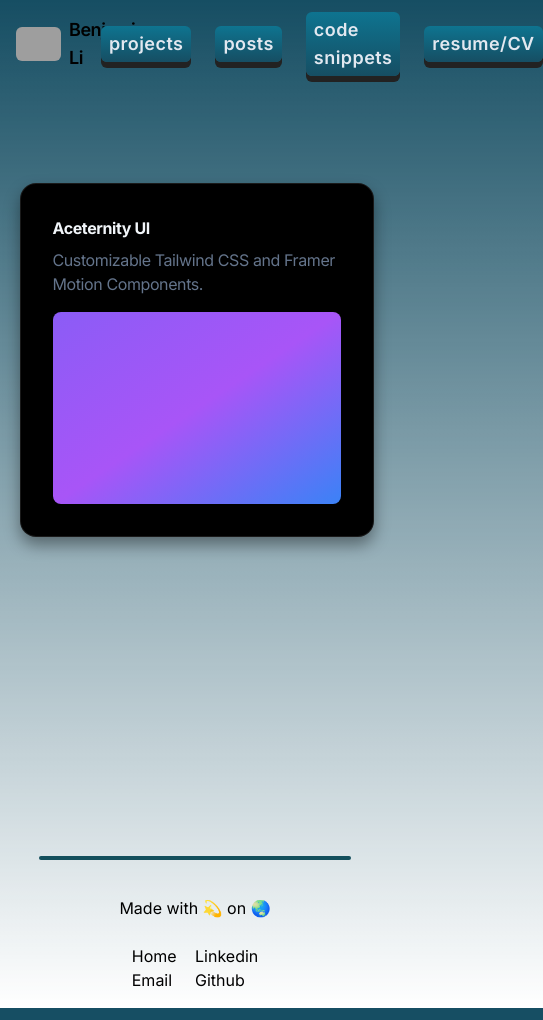
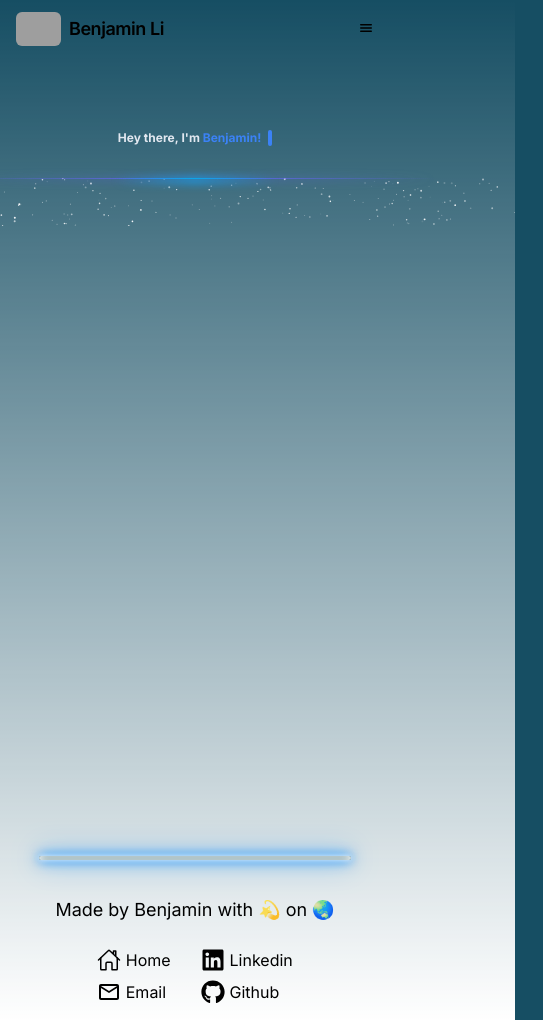
Before and after one commit to benjamin-jun-li/portfolio, a Next.js app: page / in a window 390 px wide. Shown: the whole page, 543 px wide, since content can reach past the window. Built offline with nearby package versions, Linux system fonts and the light colour scheme; grey boxes are pictures that could not be loaded.

Commit message:
finished navbar and footer, start working on main page

```diff
--- a/package.json
+++ b/package.json
@@ -9,6 +9,7 @@
     "lint": "next lint"
   },
   "dependencies": {
+    "@radix-ui/react-navigation-menu": "^1.1.4",
     "@tsparticles/engine": "^3.3.0",
     "@tsparticles/react": "^3.0.0",
     "@tsparticles/slim": "^3.3.0",
@@ -19,7 +20,8 @@
     "react-dom": "^18",
     "react-icons": "^5.0.1",
     "simplex-noise": "^4.0.1",
-    "tailwind-merge": "^2.2.1"
+    "tailwind-merge": "^2.2.1",
+    "tailwindcss-animate": "^1.0.7"
   },
   "devDependencies": {
     "@types/node": "^20",
--- a/src/app/globals.css
+++ b/src/app/globals.css
@@ -36,6 +36,12 @@
   width: 14px;
 }
 
+@media screen and (max-width < 500px) {
+  ::-webkit-scrollbar {
+    width: 6px;
+  }
+}
+
 ::-webkit-scrollbar-track {
   background: linear-gradient(
     180deg,
--- a/src/app/page.tsx
+++ b/src/app/page.tsx
@@ -1,24 +1,11 @@
-import { PinContainer } from "@/components/ui/3d-pin";
+"use client";
+import TypingTitle from "@/components/main-page/typing-title";
 
 export default function Home() {
- return (
-  <main className="flex flex-col items-center justify-between p-24">
-   <PinContainer
-    title="/ui.aceternity.com"
-    href="https://twitter.com/mannupaaji"
-   >
-    <div className="flex basis-full flex-col p-4 tracking-tight text-slate-100/50 sm:basis-1/2 w-[20rem] h-[20rem] ">
-     <h3 className="max-w-xs !pb-2 !m-0 font-bold  text-base text-slate-100">
-      Aceternity UI
-     </h3>
-     <div className="text-base !m-0 !p-0 font-normal">
-      <span className="text-slate-500 ">
-       Customizable Tailwind CSS and Framer Motion Components.
-      </span>
-     </div>
-     <div className="flex flex-1 w-full rounded-lg mt-4 bg-gradient-to-br from-violet-500 via-purple-500 to-blue-500" />
-    </div>
-   </PinContainer>
-  </main>
- );
+  return (
+    <main className="flex flex-col items-center justify-between p-12">
+      <TypingTitle />
+
+    </main>
+  );
 }
--- a/src/components/footer.tsx
+++ b/src/components/footer.tsx
@@ -1,18 +1,46 @@
-import { FaGithub } from "react-icons/fa";
+import { FaGithub, FaLinkedin } from "react-icons/fa";
+import { IoHomeOutline } from "react-icons/io5";
+import { MdOutlineEmail } from "react-icons/md";
+import Link from "next/link";
 
 const Footer = () => {
   return (
-    <footer className="py-4 w-full flex flex-col justify-center items-center relative">
-      <div className="absolute top-0 left-1/2 transform -translate-x-1/2 h-1 bg-[#134F5C] w-4/5 rounded-md"></div>
-      <p className="my-6">Made with 💫 on 🌏</p>
-      <div className="grid grid-cols-2">
-        <ul className="col-span-1">
-          <li>Home</li>
-          <li>Email</li>
+    <footer className="py-4 w-full h-fit flex flex-col justify-center items-center relative">
+      <div className="absolute top-0 left-1/2 transform -translate-x-1/2 h-1 bg-[#134F5C] w-4/5 rounded-md shadow-[0_0_5px_#fff,inset_0_0_10px_#fff,0_0_10px_#08f,0_0_15px_#08f,0_0_30px_#08f]"></div>
+      <p className="my-6 text-lg">
+        Made by Benjamin with <em className="animate-pulse">💫</em> on 🌏
+      </p>
+      <div className="w-fit grid grid-cols-2 gap-x-3">
+        <ul className="col-span-1 space-y-2">
+          <li>
+            <Link href="#" className="w-full flex hover:underline">
+              <IoHomeOutline className="w-6 h-6" />
+              &nbsp;Home
+            </Link>
+          </li>
+          <li>
+            <a
+              className="hover:underline w-full flex"
+              href="mailto:benjaminli6@outlook.com"
+            >
+              <MdOutlineEmail className="w-6 h-6" />
+              &nbsp;Email
+            </a>
+          </li>
         </ul>
-        <ul className="col-span-1">
-          <li>Linkedin</li>
-          <li>Github</li>
+        <ul className="col-span-1 space-y-2">
+          <li>
+            <a href="#" className="hover:underline w-full flex">
+              <FaLinkedin className="w-6 h-6" />
+              &nbsp;Linkedin
+            </a>
+          </li>
+          <li>
+            <a href="#" className="hover:underline  w-full flex">
+              <FaGithub className="w-6 h-6" />
+              &nbsp;Github
+            </a>
+          </li>
         </ul>
       </div>
     </footer>
--- a/src/components/header.tsx
+++ b/src/components/header.tsx
@@ -1,5 +1,8 @@
+"use client";
 import Link from "next/link";
 import Image from "next/image";
+import * as NavigationMenu from "@radix-ui/react-navigation-menu";
+import { IoMenu } from "react-icons/io5";
 
 const navbarLinkStyle =
   "px-2 py-1 text-lg font-semibold tracking-wide shadow-[0_6px_0_rgb(34,34,34)] hover:shadow-[0_4px_0px_rgb(34,34,34)] text-slate-200 bg-gradient-to-b from-cyan-700 to-cyan-900 ease-out hover:translate-y-0.5 transition-all rounded-md";
@@ -8,7 +11,7 @@
   return (
     <header className="w-full flex flex-row justify-between my-3 px-4 sm:px-6 md:px-16 lg:px-28 xl:px-60 2xl:px-72">
       <div className="flex items-center space-x-4">
-        <Link className="flex items-center space-x-2" href="#">
+        <Link className="flex items-center space-x-2" href="/">
           <Image
             src={"https://github.com/benjamin-jun-li.png"}
             alt="profile"
@@ -21,7 +24,8 @@
           </span>
         </Link>
       </div>
-      <nav className="flex items-center space-x-6 ">
+      <MobileNavMenu className="relative md:hidden" />
+      <nav className="hidden md:flex items-center space-x-6 ">
         <Link className={navbarLinkStyle} href="/projects">
           projects
         </Link>
@@ -43,4 +47,31 @@
   );
 };
 
+const MobileNavMenu = ({ className }: { className: string }) => {
+  return (
+    <NavigationMenu.Root className={className}>
+      <NavigationMenu.List className="relative pt-2">
+        <NavigationMenu.Item>
+          <NavigationMenu.Trigger className="flex flex-row justify-center items-center">
+            <IoMenu />
+          </NavigationMenu.Trigger>
+          <NavigationMenu.Content className="absolute right-1 w-32 border-y-[2px] border-y-teal-800">
+            <ul>
+              <li className="hover:bg-slate-800 transition rounded-md p-2">
+                <Link href="/projects">projects</Link>
+              </li>
+              <li className="hover:bg-slate-800 transition rounded-md p-2">
+                <Link href="/posts">posts</Link>
+              </li>
+              <li className="hover:bg-slate-800 transition rounded-md p-2">
+                <Link href="/snippets">code snippets</Link>
+              </li>
+            </ul>
+          </NavigationMenu.Content>
+        </NavigationMenu.Item>
+      </NavigationMenu.List>
+    </NavigationMenu.Root>
+  );
+};
+
 export default Header;
--- /dev/null
+++ b/src/components/main-page/typing-title.tsx
@@ -0,0 +1,44 @@
+"use client";
+import { TypewriterEffectSmooth } from "@/components/ui/typewriter-effect";
+import { SparklesCore } from "@/components/ui/sparkles";
+
+const words = [
+  {
+    text: "Hey there,",
+  },
+  {
+    text: "I'm",
+  },
+  {
+    text: "Benjamin!",
+    className: "text-blue-500 dark:text-blue-500",
+  },
+];
+
+const TypingTitle = () => {
+  return (
+    <>
+      <TypewriterEffectSmooth words={words} />
+      <div className="w-[40rem] h-12 relative">
+        {/* Gradients */}
+        <div className="absolute inset-x-20 top-0 bg-gradient-to-r from-transparent via-indigo-500 to-transparent h-[2px] w-3/4 blur-sm" />
+        <div className="absolute inset-x-20 top-0 bg-gradient-to-r from-transparent via-indigo-500 to-transparent h-px w-3/4" />
+        <div className="absolute inset-x-60 top-0 bg-gradient-to-r from-transparent via-sky-500 to-transparent h-[5px] w-1/4 blur-sm" />
+        <div className="absolute inset-x-60 top-0 bg-gradient-to-r from-transparent via-sky-500 to-transparent h-px w-1/4" />
+
+        {/* Core component */}
+        <SparklesCore
+          background="transparent"
+          minSize={0.4}
+          maxSize={1}
+          particleDensity={1200}
+          className="w-full h-full"
+          particleColor="#FFFFFF"
+        />
+        <div className="absolute inset-0 w-full h-full [mask-image:radial-gradient(350px_200px_at_top,transparent_20%,cyan)]"></div>
+      </div>
+    </>
+  );
+};
+
+export default TypingTitle;
--- /dev/null
+++ b/src/components/ui/text-generate-effect.tsx
@@ -0,0 +1,54 @@
+"use client";
+import { useEffect } from "react";
+import { motion, stagger, useAnimate } from "framer-motion";
+import { cn } from "@/utils/cn";
+
+export const TextGenerateEffect = ({
+  words,
+  className,
+}: {
+  words: string;
+  className?: string;
+}) => {
+  const [scope, animate] = useAnimate();
+  let wordsArray = words.split(" ");
+  useEffect(() => {
+    animate(
+      "span",
+      {
+        opacity: 1,
+      },
+      {
+        duration: 2,
+        delay: stagger(0.2),
+      }
+    );
+  }, [scope.current]);
+
+  const renderWords = () => {
+    return (
+      <motion.div ref={scope}>
+        {wordsArray.map((word, idx) => {
+          return (
+            <motion.span
+              key={word + idx}
+              className="dark:text-white text-black opacity-0"
+            >
+              {word}{" "}
+            </motion.span>
+          );
+        })}
+      </motion.div>
+    );
+  };
+
+  return (
+    <div className={cn("font-bold", className)}>
+      <div className="mt-4">
+        <div className=" dark:text-white text-black text-2xl leading-snug tracking-wide">
+          {renderWords()}
+        </div>
+      </div>
+    </div>
+  );
+};
--- a/src/components/ui/typewriter-effect.tsx
+++ b/src/components/ui/typewriter-effect.tsx
@@ -54,7 +54,7 @@
                   initial={{}}
                   key={`char-${index}`}
                   className={cn(
-                    `dark:text-white text-black opacity-0 hidden`,
+                    `dark:text-white text-slate-200 opacity-0 hidden`,
                     word.className
                   )}
                 >
@@ -125,7 +125,7 @@
               {word.text.map((char, index) => (
                 <span
                   key={`char-${index}`}
-                  className={cn(`dark:text-white text-black `, word.className)}
+                  className={cn(`text-slate-200`, word.className)}
                 >
                   {char}
                 </span>
--- /dev/null
+++ b/src/lib/utils.ts
@@ -0,0 +1,6 @@
+import { type ClassValue, clsx } from "clsx"
+import { twMerge } from "tailwind-merge"
+
+export function cn(...inputs: ClassValue[]) {
+  return twMerge(clsx(inputs))
+}
```
Also changed, not shown: src/components/ui/wavy-background.tsx (deleted, +0 -132 lines), src/app/posts/page.tsx (line endings or trailing spaces), 1 other file (tests, documents, lock files or other folders).
